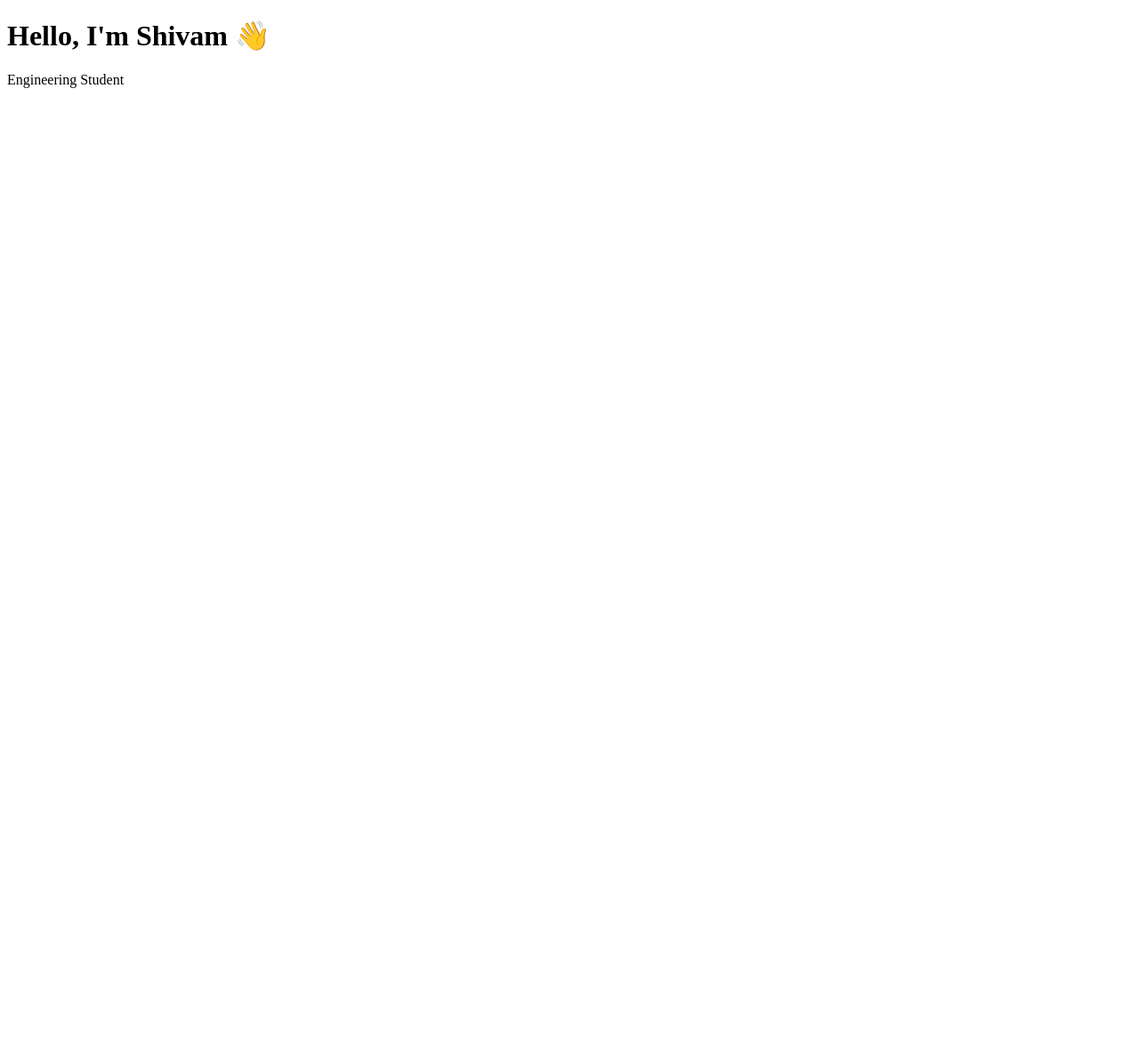
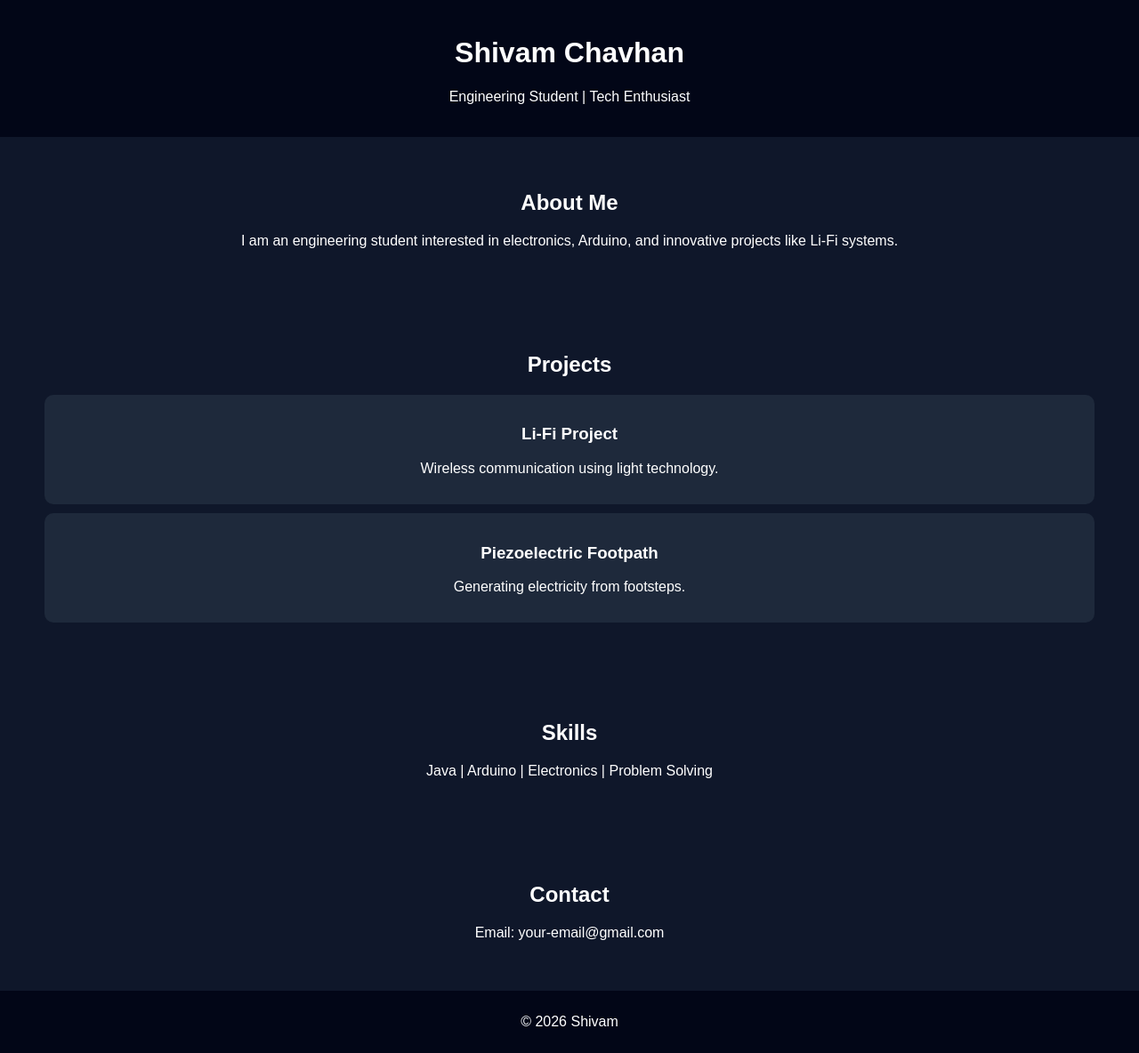
Before and after one commit to ShivamChavhan/ShivamChavhan.github.io, a plain HTML site: page index.html in a window 1280 px wide. Shown: the whole page at 89% size. Before the commit the page ends 800 px from the top, so only its background shows below. Drawn offline with Linux system fonts and the light colour scheme.

Commit message:
Update index.html

```diff
--- a/index.html
+++ b/index.html
@@ -2,9 +2,76 @@
 <html>
 <head>
     <title>Shivam Portfolio</title>
+    <style>
+        body {
+            font-family: Arial;
+            margin: 0;
+            background: #0f172a;
+            color: white;
+        }
+        header {
+            background: #020617;
+            padding: 20px;
+            text-align: center;
+        }
+        section {
+            padding: 40px;
+            text-align: center;
+        }
+        .project {
+            background: #1e293b;
+            margin: 10px;
+            padding: 15px;
+            border-radius: 10px;
+        }
+        footer {
+            background: #020617;
+            text-align: center;
+            padding: 10px;
+        }
+    </style>
 </head>
+
 <body>
-    <h1>Hello, I'm Shivam 👋</h1>
-    <p>Engineering Student</p>
+
+<header>
+    <h1>Shivam Chavhan</h1>
+    <p>Engineering Student | Tech Enthusiast</p>
+</header>
+
+<section>
+    <h2>About Me</h2>
+    <p>I am an engineering student interested in electronics, Arduino, and innovative projects like Li-Fi systems.</p>
+</section>
+
+<section>
+    <h2>Projects</h2>
+
+    <div class="project">
+        <h3>Li-Fi Project</h3>
+        <p>Wireless communication using light technology.</p>
+    </div>
+
+    <div class="project">
+        <h3>Piezoelectric Footpath</h3>
+        <p>Generating electricity from footsteps.</p>
+    </div>
+
+</section>
+
+<section>
+    <h2>Skills</h2>
+    <p>Java | Arduino | Electronics | Problem Solving</p>
+</section>
+
+<section>
+    <h2>Contact</h2>
+    <p>Email: your-email@gmail.com</p>
+</section>
+
+<footer>
+    <p>© 2026 Shivam</p>
+</footer>
+
 </body>
 </html>
```
